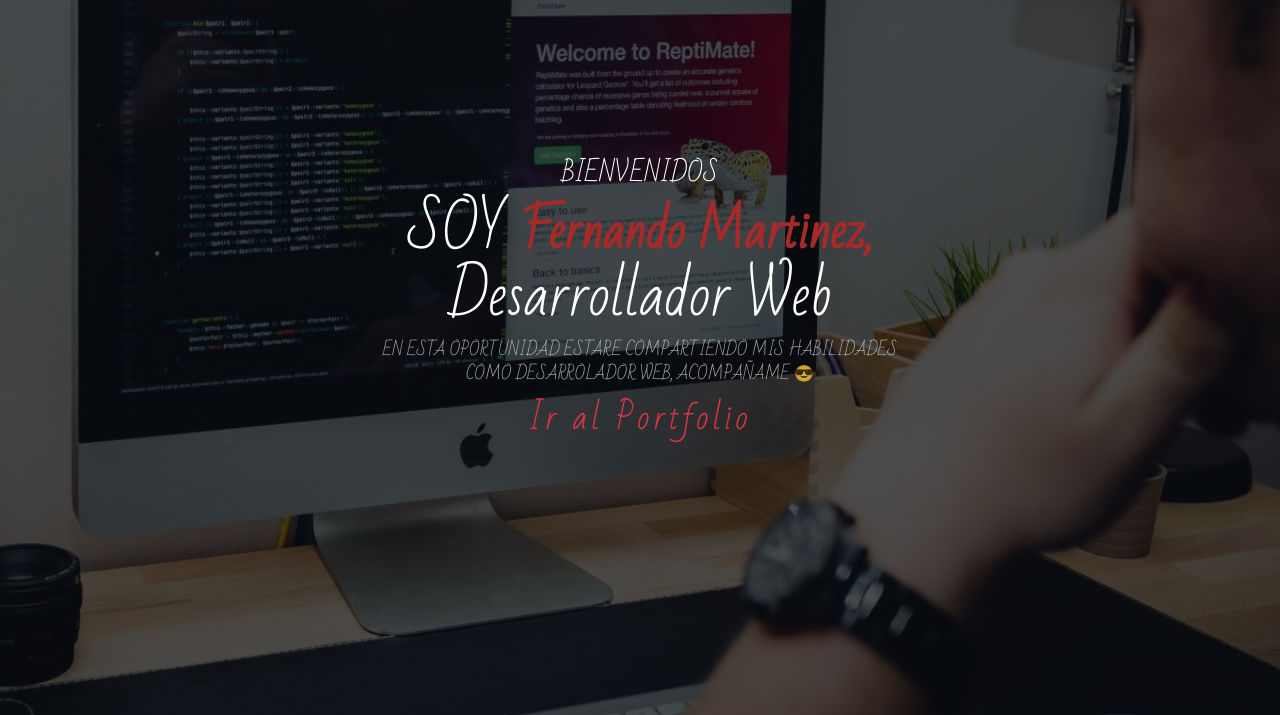
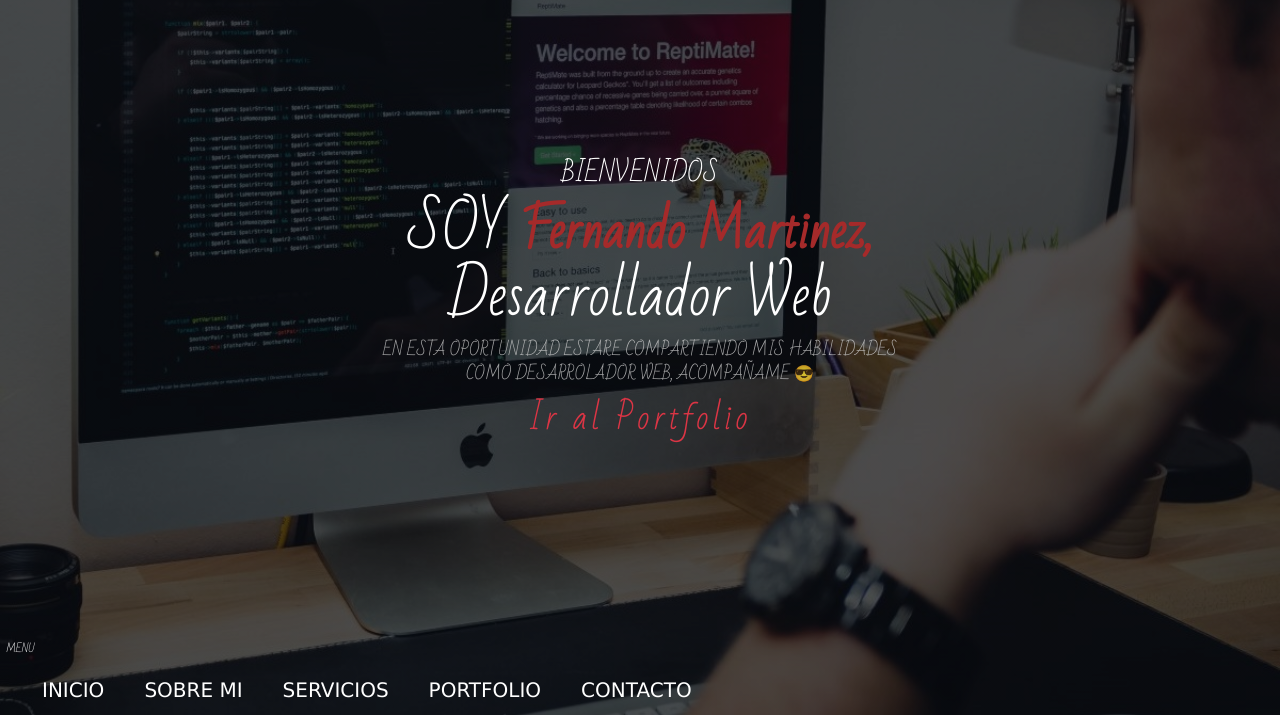
Before and after one commit to FerhMartinez/Entrega-Final---Desarrollo-Web-, a plain HTML site: page index.html in a window 1280 px wide. Shown: the part 85-800 px from the top of the page. Drawn offline with nearby package versions, Linux system fonts and the light colour scheme.

Commit message:
creando footer

```diff
--- a/index.html
+++ b/index.html
@@ -60,6 +60,24 @@
 
         </div>
     </section>
+    <!-- inicio pie de pagina -->
+    <footer id="footer">
+        <div class="wrap">
+            <nav id="menu-footer">
+                <h5>MENU</h5>
+                <ul>
+                    <li><a href="index.html">INICIO</a></li>
+                    <li><a href="#">SOBRE MI</a></li>
+                    <li><a href="#">SERVICIOS</a></li>
+                    <li><a href="Portfolio.html">PORTFOLIO</a></li>
+                    <li><a href="#">CONTACTO</a></li>
+                </ul>
+            </nav>
+
+        </div>
+
+    </footer>
+    <!-- Fin pie de pagina -->
 
     <!-- JavaScript Bundle with Popper -->
 <script src="https://cdn.jsdelivr.net/npm/bootstrap@5.2.2/dist/js/bootstrap.bundle.min.js" integrity="sha384-OERcA2EqjJCMA+/3y+gxIOqMEjwtxJY7qPCqsdltbNJuaOe923+mo//f6V8Qbsw3" crossorigin="anonymous"></script>
```
